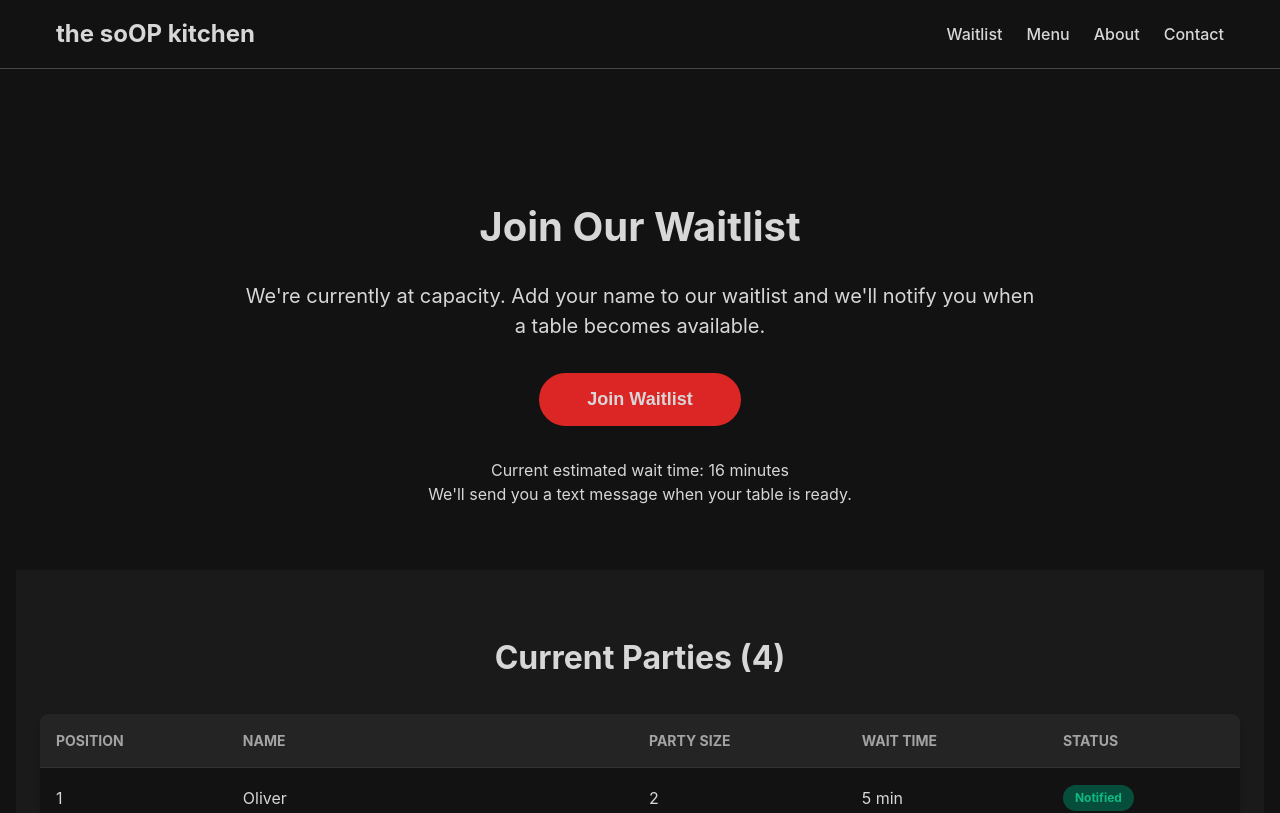
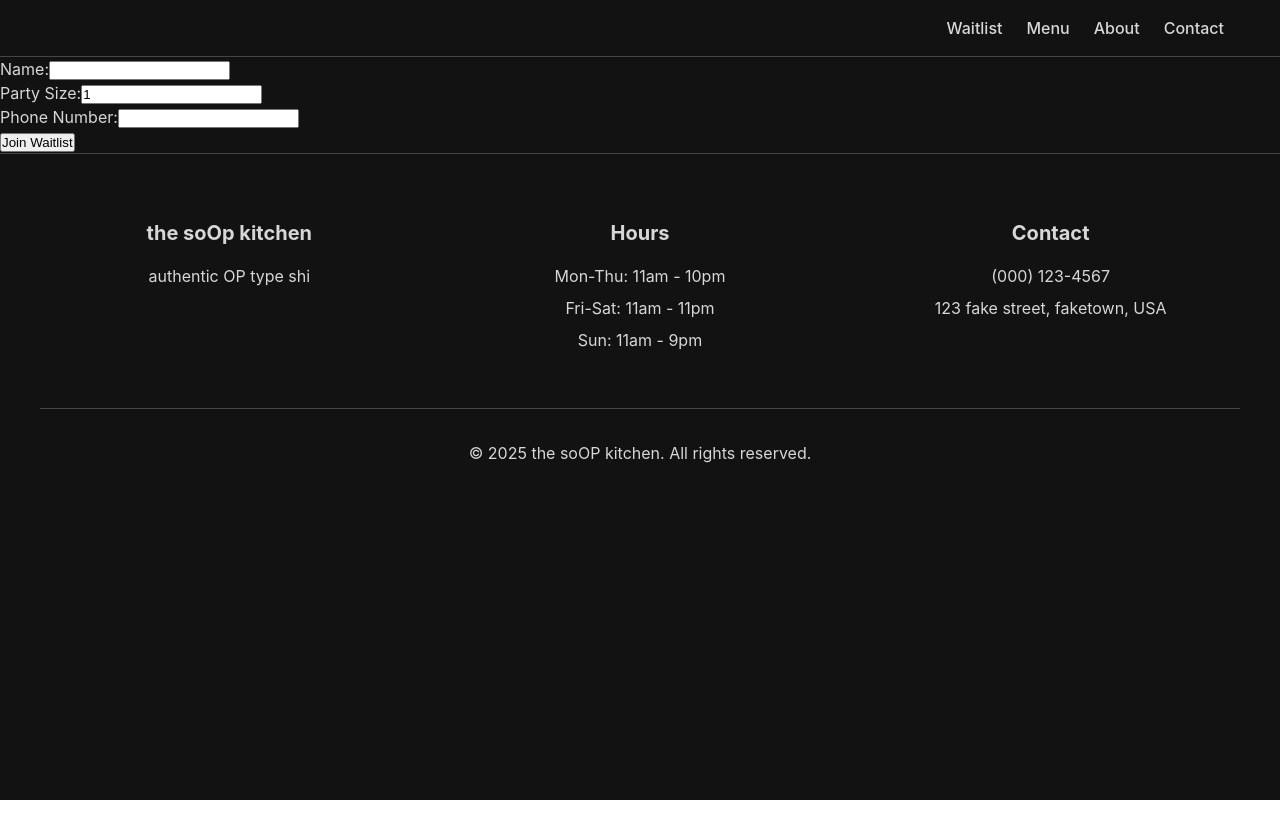
Before and after one commit to olivechip/rw_frontend, a Vue app: page /join in a window 1280 px wide. Before the commit this address led to /. Shown: the top 813 px of the page. Built offline with nearby package versions, Linux system fonts and the light colour scheme.

Commit message:
added axios, added backend api for joining waitlist, styling

```diff
--- a/package.json
+++ b/package.json
@@ -8,6 +8,7 @@
     "lint": "vue-cli-service lint"
   },
   "dependencies": {
+    "axios": "^1.8.1",
     "core-js": "^3.8.3",
     "vue": "^3.2.13",
     "vue-router": "^4.5.0"
--- a/src/App.vue
+++ b/src/App.vue
@@ -5,9 +5,8 @@
 </template>
 
 <script>
-
 export default {
-
+  name: "App",
 };
 </script>
 
--- /dev/null
+++ b/src/components/JoinWaitlist.vue
@@ -0,0 +1,70 @@
+<template>
+  <div>
+    <WaitlistHeader />
+    <form @submit.prevent="handleSubmit">
+      <div class="form-group">
+        <label for="name">Name:</label>
+        <input type="text" id="name" v-model="name" />
+      </div>
+      <div class="form-group">
+        <label for="partySize">Party Size:</label>
+        <input type="number" id="partySize" v-model="partySize" />
+      </div>
+      <div class="form-group">
+        <label for="phoneNumber">Phone Number:</label>
+        <input type="tel" id="phoneNumber" v-model="phoneNumber" />
+      </div>
+      <button type="submit">Join Waitlist</button>
+    </form>
+    <WaitlistFooter />
+  </div>
+</template>
+
+<script>
+import WaitlistHeader from "./WaitlistHeader.vue";
+import WaitlistFooter from "./WaitlistFooter.vue";
+import axios from "axios";
+import { API_URL } from "../config";
+
+export default {
+  name: "JoinWaitlist",
+  components: {
+    WaitlistHeader,
+    WaitlistFooter,
+  },
+  data() {
+    return {
+      name: "",
+      partySize: 1,
+      phoneNumber: "",
+    };
+  },
+  methods: {
+    async handleSubmit() {
+      try {
+        // AWS RDS: send a POST request to the server
+        await axios.post(`${API_URL}/api/waitlist/create`, {
+          name: this.name,
+          partySize: this.partySize,
+          phoneNumber: this.phoneNumber,
+        });
+
+        // LOCAL: Emit an event with the new waitlist entry data
+        // console.log(this.name, this.partySize, this.phoneNumber);
+        // this.$emit("add-waitlist-entry", {
+        //   name: this.name,
+        //   partySize: this.partySize,
+        //   waitTime: 10,
+        //   status: "Waiting",
+        // });
+
+        alert("You have been added to the waitlist!");
+
+        this.$router.push("/");
+      } catch (error) {
+        alert("Error joining waitlist. Please try again later.");
+      }
+    },
+  },
+};
+</script>
--- a/src/components/WaitlistHeader.vue
+++ b/src/components/WaitlistHeader.vue
@@ -1,12 +1,12 @@
 <template>
   <header class="header">
     <div class="header-content">
-      <h1 class="logo">the soOP kitchen</h1>
+      <h1 class="logo"></h1>
       <nav class="desktop-nav">
         <router-link to="/" class="nav-link">Waitlist</router-link>
-        <a href="#menu" class="nav-link">Menu</a>
-        <a href="#about" class="nav-link">About</a>
-        <a href="#contact" class="nav-link">Contact</a>
+        <router-link to="#menu" class="nav-link">Menu</router-link>
+        <router-link to="#about" class="nav-link">About</router-link>
+        <router-link to="#contact" class="nav-link">Contact</router-link>
       </nav>
     </div>
     <!-- Mobile Navbar -->
--- a/src/components/WaitlistMain.vue
+++ b/src/components/WaitlistMain.vue
@@ -13,6 +13,17 @@
         <div class="wait-info">
           <p>Current estimated wait time: {{ totalWaitTime }} minutes</p>
           <p>We'll send you a text message when your table is ready.</p>
+        </div>
+      </div>
+    </section>
+
+    <section class="steps">
+      <h3 class="steps-title">How It Works</h3>
+      <div class="steps-grid">
+        <div v-for="(step, index) in steps" :key="index" class="step-card">
+          <div class="step-number">{{ index + 1 }}</div>
+          <h4 class="step-title">{{ step.title }}</h4>
+          <p class="step-description">{{ step.description }}</p>
         </div>
       </div>
     </section>
@@ -52,21 +63,11 @@
         </div>
       </div>
     </section>
-
-    <section class="steps">
-      <h3 class="steps-title">How It Works</h3>
-      <div class="steps-grid">
-        <div v-for="(step, index) in steps" :key="index" class="step-card">
-          <div class="step-number">{{ index + 1 }}</div>
-          <h4 class="step-title">{{ step.title }}</h4>
-          <p class="step-description">{{ step.description }}</p>
-        </div>
-      </div>
-    </section>
   </main>
 </template>
 
 <script>
+
 export default {
   name: "WaitlistMain",
   data() {
@@ -114,9 +115,7 @@ export default {
   },
   methods: {
     handleJoinWaitlist() {
-      alert(
-        "Joining waitlist... This would open a form in a real application."
-      );
+      this.$router.push("/join");
     },
     currentYear() {
       return new Date().getFullYear();
@@ -166,6 +165,50 @@ export default {
 
 .wait-info {
   margin-top: 2rem;
+}
+
+/* Steps section */
+.steps {
+  background-color: #242424;
+  padding: 4rem 1rem;
+}
+
+.steps-title {
+  text-align: center;
+  font-size: 2rem;
+  margin-bottom: 3rem;
+}
+
+.steps-grid {
+  max-width: 1200px;
+  margin: 0 auto;
+  display: grid;
+  gap: 2rem;
+  padding: 0 1rem;
+}
+
+.step-card {
+  background: #121212;
+  padding: 2rem;
+  border-radius: 0.5rem;
+  box-shadow: 0 1px 3px rgba(0, 0, 0, 0.1);
+}
+
+.step-number {
+  width: 2.5rem;
+  height: 2.5rem;
+  background-color: #dc2626;
+  border-radius: 9999px;
+  display: flex;
+  align-items: center;
+  justify-content: center;
+  font-weight: bold;
+  margin-bottom: 1rem;
+}
+
+.step-title {
+  font-size: 1.25rem;
+  margin-bottom: 0.5rem;
 }
 
 /* Current Parties section */
@@ -238,48 +281,4 @@ export default {
   background-color: #064e3b;
   color: #10b981;
 }
-
-/* Steps section */
-.steps {
-  background-color: #242424;
-  padding: 4rem 1rem;
-}
-
-.steps-title {
-  text-align: center;
-  font-size: 2rem;
-  margin-bottom: 3rem;
-}
-
-.steps-grid {
-  max-width: 1200px;
-  margin: 0 auto;
-  display: grid;
-  gap: 2rem;
-  padding: 0 1rem;
-}
-
-.step-card {
-  background: #121212;
-  padding: 2rem;
-  border-radius: 0.5rem;
-  box-shadow: 0 1px 3px rgba(0, 0, 0, 0.1);
-}
-
-.step-number {
-  width: 2.5rem;
-  height: 2.5rem;
-  background-color: #dc2626;
-  border-radius: 9999px;
-  display: flex;
-  align-items: center;
-  justify-content: center;
-  font-weight: bold;
-  margin-bottom: 1rem;
-}
-
-.step-title {
-  font-size: 1.25rem;
-  margin-bottom: 0.5rem;
-}
 </style>
--- /dev/null
+++ b/src/config.js
@@ -0,0 +1,2 @@
+export const API_URL =
+  "http://olivechip-restaurant-waitlist.us-west-1.elasticbeanstalk.com";
--- a/src/router/index.js
+++ b/src/router/index.js
@@ -1,8 +1,10 @@
 import { createRouter, createWebHistory } from "vue-router";
 import HomePage from "../components/HomePage.vue";
+import JoinWaitlist from "../components/JoinWaitlist.vue";
 
 const routes = [
   { path: "/", name: "HomePage", component: HomePage },
+  { path: "/join", name: "JoinWaitlist", component: JoinWaitlist },
   { path: "/:pathMatch(.*)*", name: "NotFound", redirect: "/" },
 ];
 
```
Also changed, not shown: 1 other file (tests, documents, lock files or other folders).
